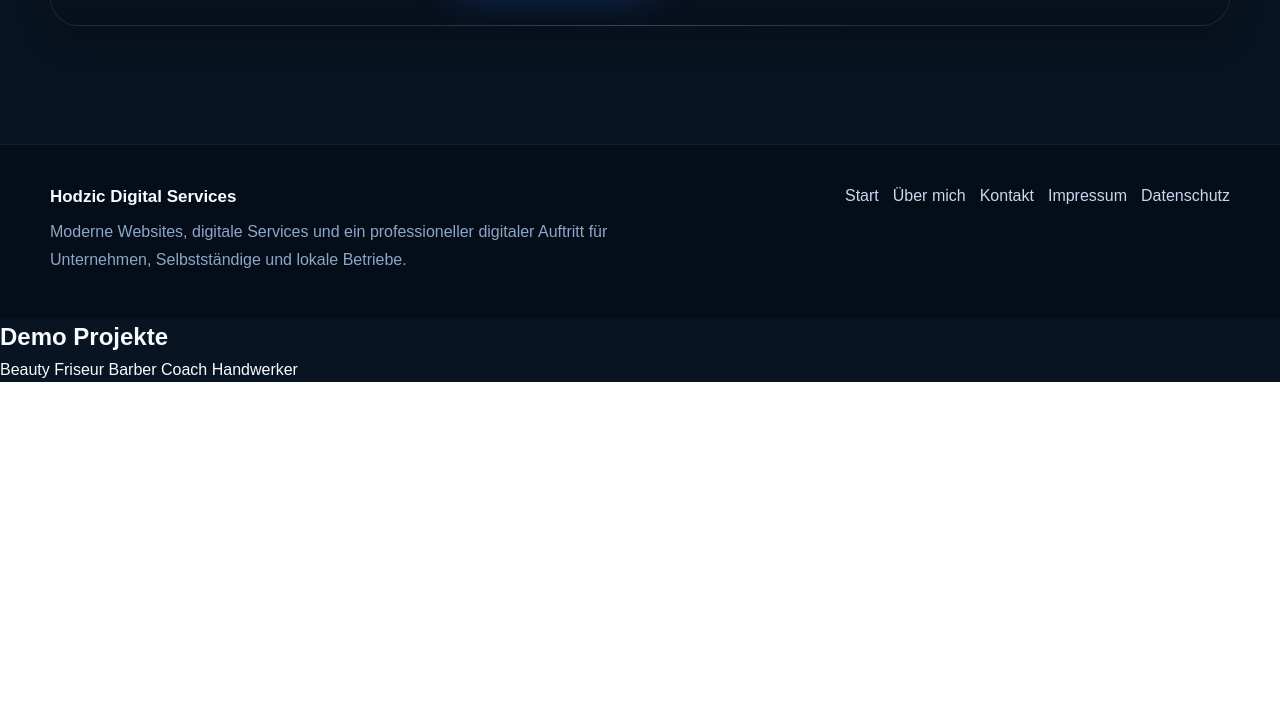
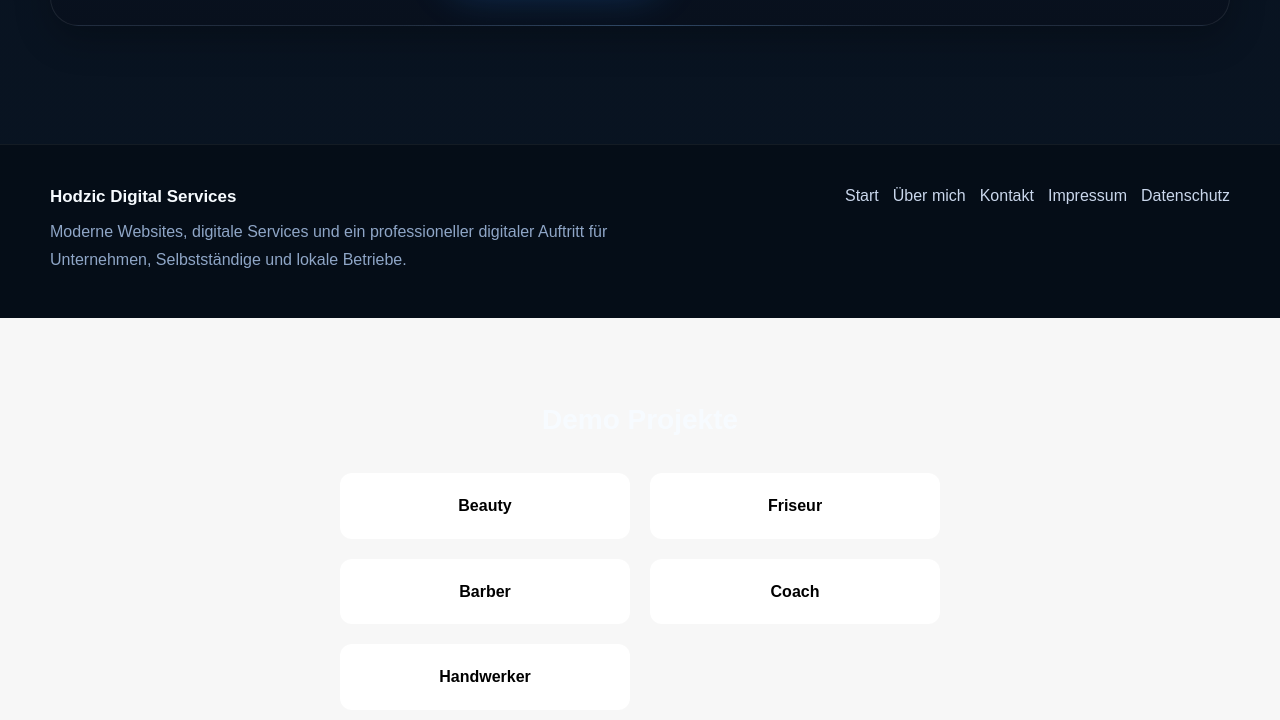
Before and after one commit to hodzica88-lgtm/Hodzic-digital-services, a plain HTML site: page index.html in a window 1280 px wide. Shown: the part 7159-7879 px from the top of the page. Before the commit the page ends 7541 px from the top, so only its background shows below. Drawn offline with Linux system fonts and the light colour scheme.

Commit message:
Update style.css

```diff
--- a/styles/style.css
+++ b/styles/style.css
@@ -1102,3 +1102,43 @@ ul {
         gap: 10px;
     }
 }
+.projects {
+padding:80px 20px;
+text-align:center;
+background:#f7f7f7;
+}
+
+.projects h2 {
+margin-bottom:30px;
+font-size:28px;
+}
+
+.projects-grid {
+display:grid;
+grid-template-columns:repeat(2,1fr);
+gap:20px;
+max-width:600px;
+margin:auto;
+}
+
+.projects a {
+display:block;
+background:#fff;
+padding:20px;
+border-radius:12px;
+text-decoration:none;
+color:#000;
+font-weight:600;
+transition:0.2s;
+}
+
+.projects a:hover {
+transform:translateY(-5px);
+box-shadow:0 10px 20px rgba(0,0,0,0.1);
+}
+
+@media(max-width:600px){
+.projects-grid {
+grid-template-columns:1fr;
+}
+}
```
